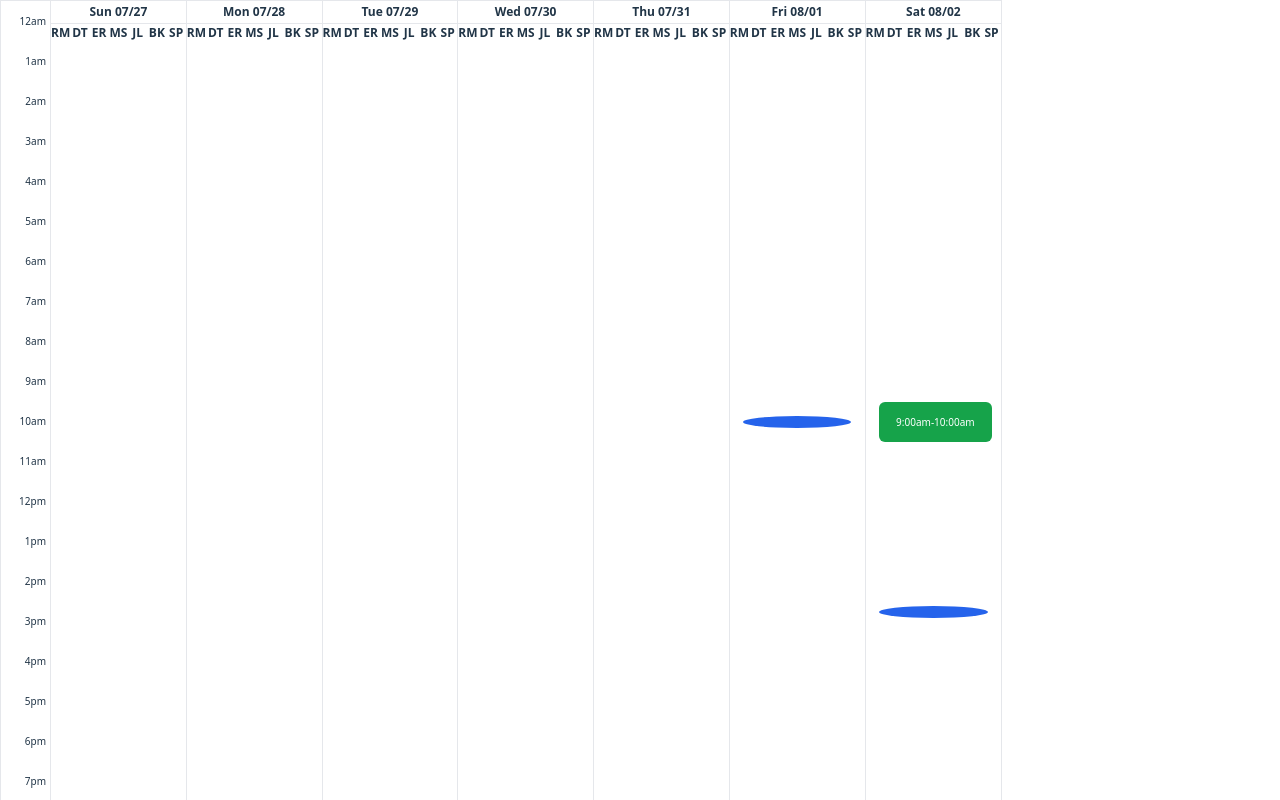
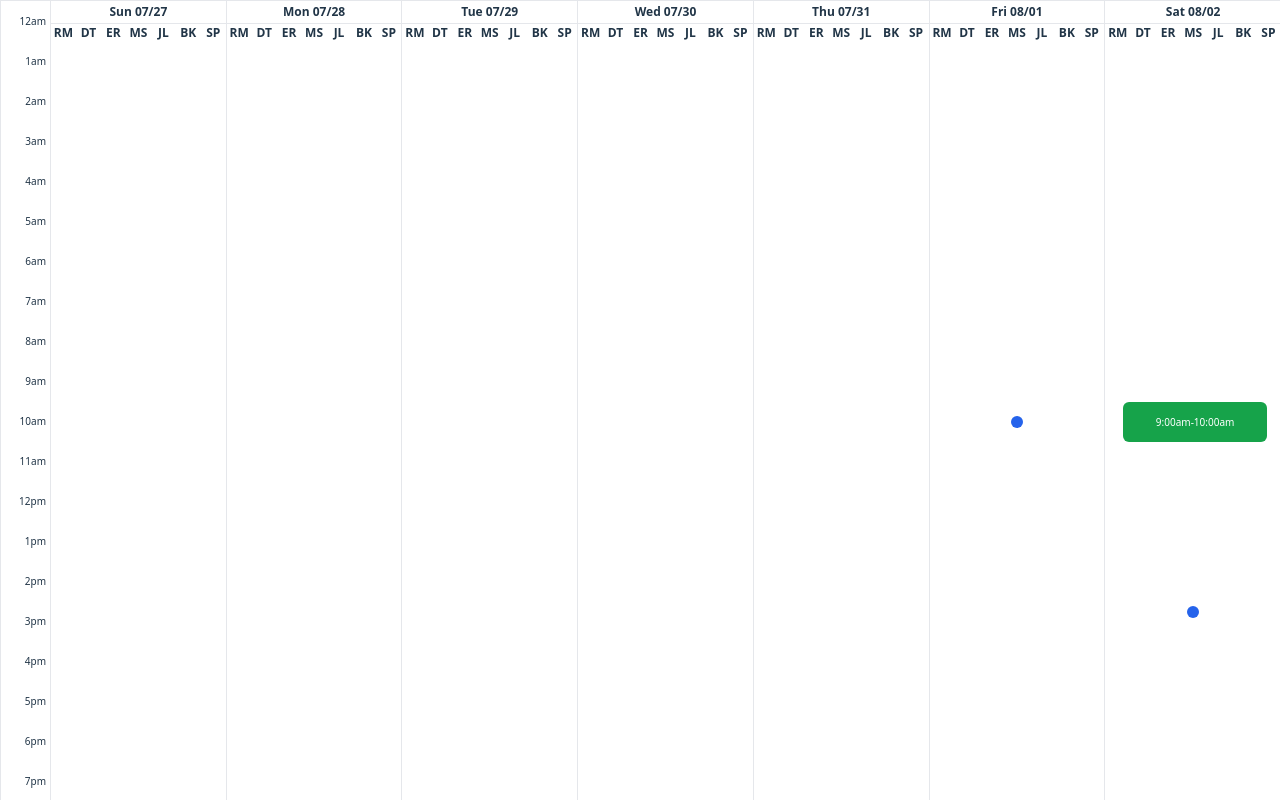
Before and after one commit to TheItalianGame/clur-vite, a React (Vite) app: page / in a window 1280 px wide. Shown: the top 800 px of the page. Built offline with nearby package versions, Linux system fonts and the light colour scheme.

Commit message:
fix weekly calendar layout and display

```diff
--- a/src/components/WeeklyCalendar.css
+++ b/src/components/WeeklyCalendar.css
@@ -5,6 +5,7 @@
   overflow: auto;
   display: grid;
   grid-template-columns: 50px repeat(7, 1fr);
+  width: 100vw;
 }
 
 .time-col {
@@ -57,15 +58,19 @@
 
 .item {
   position: absolute;
-  left: 10%;
-  width: 80%;
   cursor: pointer;
   transition: transform .18s ease;
 }
 
-.item.circle { border-radius: 50%; }
+.item.circle {
+  border-radius: 50%;
+  transform: translateX(-50%);
+}
+
 .item.pill {
   border-radius: 6px;
+  left: 10%;
+  width: 80%;
   display: flex;
   align-items: center;
   justify-content: center;
@@ -75,6 +80,7 @@
 }
 
 .item:hover { transform: scale(1.15); }
+.item.circle:hover { transform: translateX(-50%) scale(1.15); }
 
 .item .hover {
   display: none;
--- a/src/components/WeeklyCalendar.tsx
+++ b/src/components/WeeklyCalendar.tsx
@@ -65,9 +65,12 @@ const WeeklyCalendar: React.FC<Props> = ({ data, weekStart }) => {
             const en = toDate(ev.end);
             const day = dayIndexFromWeekStart(st, base);
 
+            ev.employees.forEach((ename) => {
+              const idx = data.findIndex((e) => e.employee === ename);
+              if (idx === -1) return;
               out.push({
                 day,
-              col: colIdx + 1,
+                col: idx + 1,
                 top: minutesFromDayStart(st) * (HOUR_HEIGHT / 60),
                 height: Math.max(
                   (en.getTime() - st.getTime()) / 60000 * (HOUR_HEIGHT / 60),
@@ -77,6 +80,7 @@ const WeeklyCalendar: React.FC<Props> = ({ data, weekStart }) => {
                 color: palette.Event,
                 rec: r,
                 type: "Event",
+              });
             });
           } else {
             const ts =
@@ -171,6 +175,8 @@ const WeeklyCalendar: React.FC<Props> = ({ data, weekStart }) => {
                   top: `${it.top}px`,
                   height: it.kind === "circle" ? 12 : it.height,
                   background: it.color,
+                  width: it.kind === "circle" ? 12 : "80%",
+                  left: it.kind === "circle" ? "50%" : "10%",
                 }}
               >
                 {it.kind === "pill" && (
```
Lines whose indentation alone changed are shown as unchanged.
